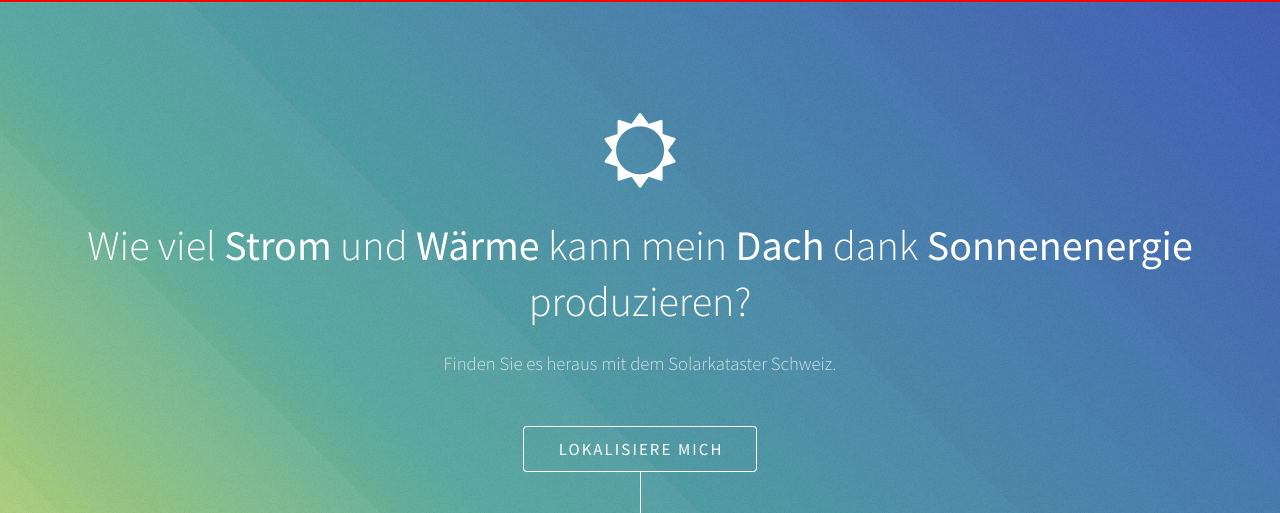
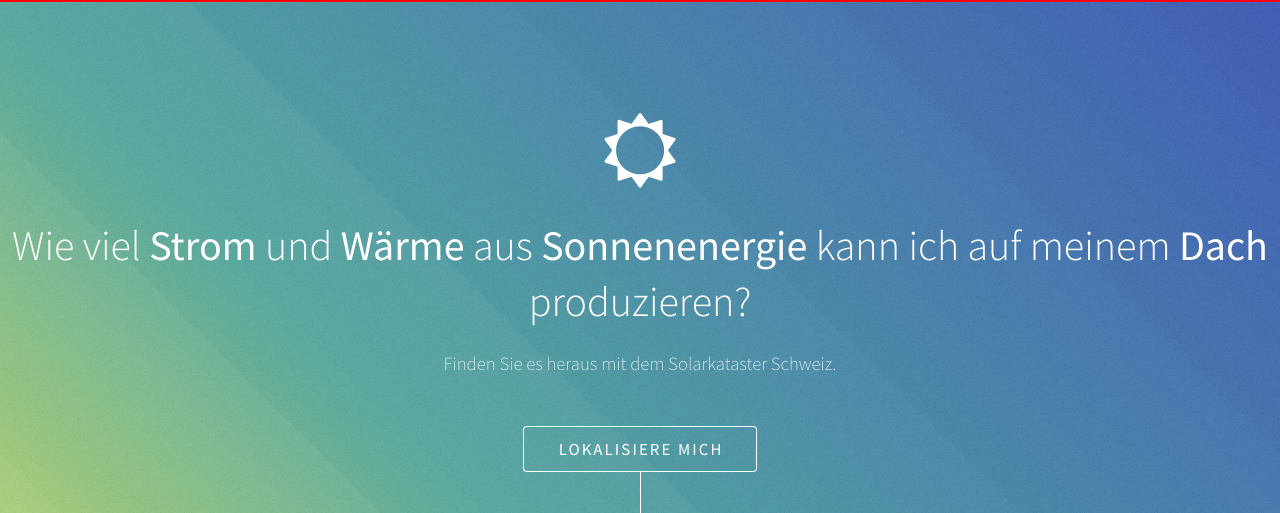
Before and after one commit to SFOE/sonnendach-ui, a plain HTML site: page noresult.html in a window 1280 px wide. Shown: the part 287-800 px from the top of the page. Drawn offline with Linux system fonts and the light colour scheme.

Commit message:
title changed

```diff
--- a/noresult.html
+++ b/noresult.html
@@ -47,7 +47,7 @@
 			<section id="header">
 				<div class="inner">
 					<span class="icon major fa-sun-o"></span>
-					<h1>Wie viel <strong>Strom</strong> und <strong>Wärme</strong> kann mein <strong>Dach</strong> dank <strong>Sonnenenergie</strong> produzieren?</h1>
+					<h1>Wie viel <strong>Strom</strong> und <strong>Wärme</strong> aus <strong>Sonnenenergie</strong> kann ich auf meinem <strong>Dach</strong> produzieren?</h1>
 					<p>Finden Sie es heraus mit dem Solarkataster Schweiz.</p>
 					<ul class="actions">
 						<li><a href="#one" class="button scrolly">Lokalisiere mich</a></li>
```
